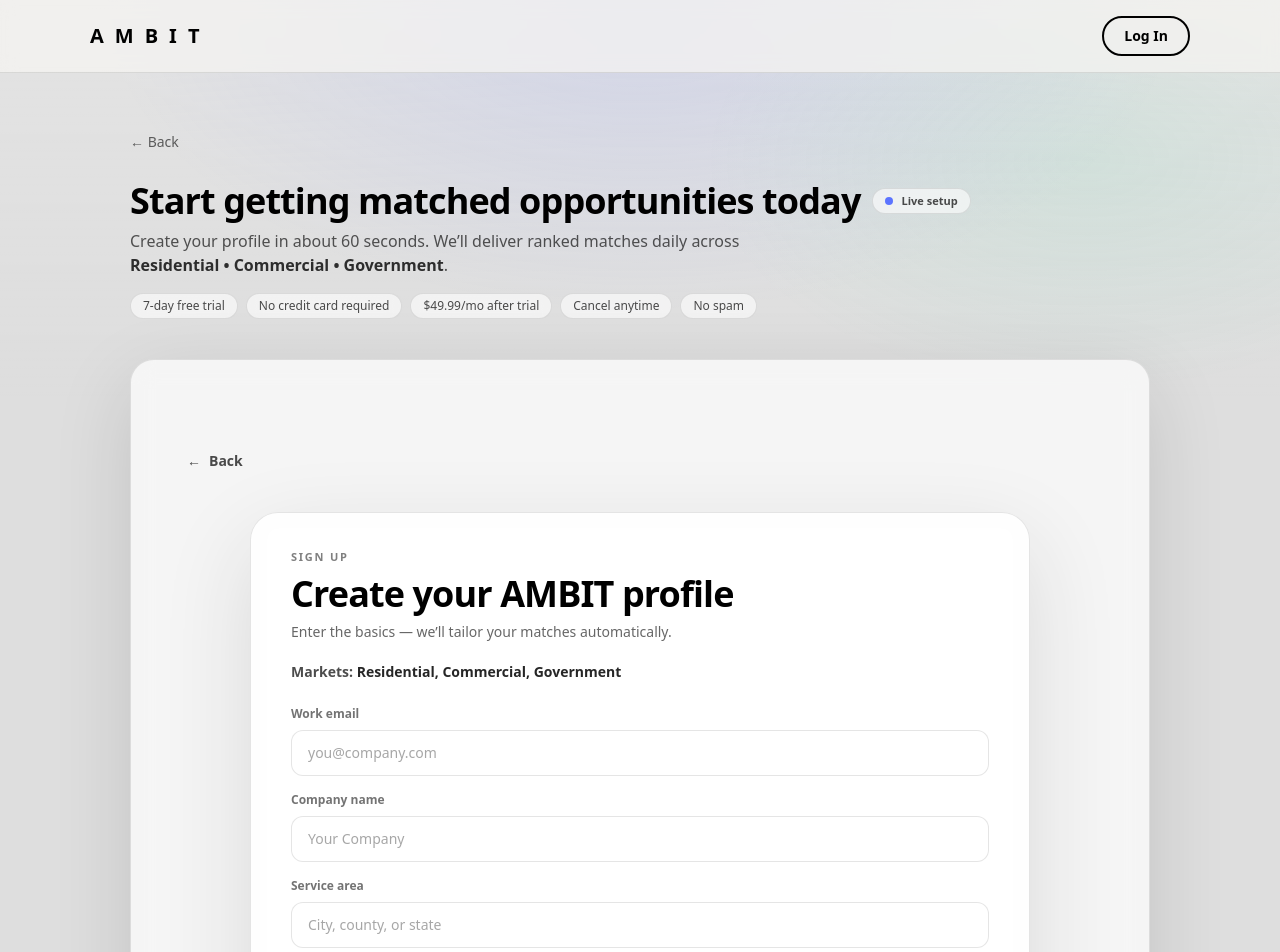
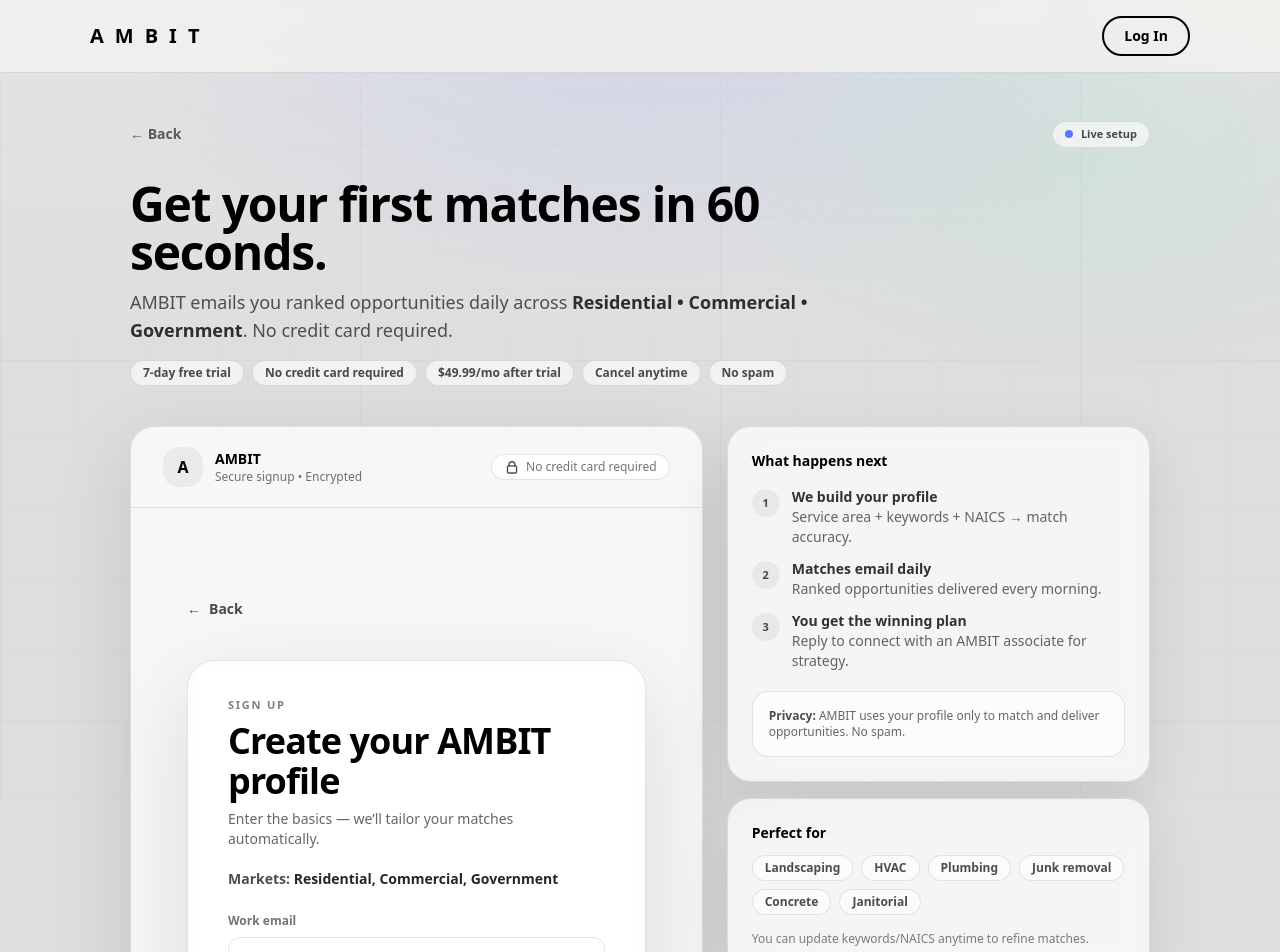
Before and after one commit to seansevrix/ambit, a Next.js app: page /get-started in a window 1280 px wide. Shown: the top 952 px of the page. Built offline with nearby package versions, Linux system fonts and the light colour scheme; no server answers.

Commit message:
Reorder company fields and polish get-started

```diff
--- a/app/get-started/GetStartedClient.tsx
+++ b/app/get-started/GetStartedClient.tsx
@@ -36,8 +36,8 @@ export default function GetStartedClient() {
   // but we don't show "Market: X" anymore.
   const intent = useMemo(() => normalizeMarket(sp.get("intent")), [sp]);
 
+  const [companyName, setCompanyName] = useState("");
   const [email, setEmail] = useState("");
-  const [companyName, setCompanyName] = useState("");
   const [serviceArea, setServiceArea] = useState("");
   const [keywords, setKeywords] = useState("");
   const [naics, setNaics] = useState("");
--- a/app/get-started/page.tsx
+++ b/app/get-started/page.tsx
@@ -11,22 +11,36 @@ const TRUST_BADGES = [
   "No spam",
 ];
 
+function LockIcon() {
+  return (
+    <svg viewBox="0 0 24 24" className="h-4 w-4" fill="none" aria-hidden="true">
+      <path
+        d="M7.5 10.2V8.6a4.5 4.5 0 0 1 9 0v1.6"
+        stroke="currentColor"
+        strokeWidth="2"
+        strokeLinecap="round"
+      />
+      <path
+        d="M6.8 10.2h10.4c.9 0 1.6.7 1.6 1.6v7.6c0 .9-.7 1.6-1.6 1.6H6.8c-.9 0-1.6-.7-1.6-1.6v-7.6c0-.9.7-1.6 1.6-1.6Z"
+        stroke="currentColor"
+        strokeWidth="2"
+      />
+    </svg>
+  );
+}
+
 function LoadingFallback() {
   return (
     <div className="h-[420px] flex items-center justify-center">
-      <div className="w-full max-w-xl rounded-3xl border border-black/10 bg-white/70 backdrop-blur-md p-6 shadow-[0_24px_80px_rgba(0,0,0,0.10)]">
+      <div className="w-full max-w-xl rounded-3xl border border-black/10 bg-white/75 backdrop-blur-md p-6 shadow-[0_24px_80px_rgba(0,0,0,0.10)]">
         <div className="flex items-start gap-3">
           <div className="h-10 w-10 rounded-2xl bg-black/5 flex items-center justify-center">
             <div className="h-5 w-5 animate-spin rounded-full border-2 border-black/20 border-t-black/60" />
           </div>
 
           <div className="min-w-0">
-            <div className="text-black text-base font-semibold">
-              Getting your setup ready…
-            </div>
-            <div className="text-black/60 text-sm mt-0.5">
-              Loading your profile builder.
-            </div>
+            <div className="text-black text-base font-semibold">Getting your setup ready…</div>
+            <div className="text-black/60 text-sm mt-0.5">Loading your profile builder.</div>
           </div>
         </div>
 
@@ -34,9 +48,7 @@ function LoadingFallback() {
           <div className="h-full w-[55%] bg-black/30" />
         </div>
 
-        <div className="mt-4 text-xs text-black/50">
-          One moment — this usually takes a second.
-        </div>
+        <div className="mt-4 text-xs text-black/50">One moment — this usually takes a second.</div>
       </div>
     </div>
   );
@@ -45,69 +57,164 @@ function LoadingFallback() {
 export default function Page() {
   return (
     <main className="min-h-screen text-black">
-      {/* Base background tone (behind the site-wide grid) */}
+      {/* Base tone */}
       <div className="pointer-events-none fixed inset-0 -z-[90] bg-[#DEDEDE]" />
 
-      {/* Soft depth (also behind grid) */}
+      {/* Blueprint grid (minor + major) */}
+      <div className="pointer-events-none fixed inset-0 -z-[85]">
+        {/* minor */}
+        <div className="absolute inset-0 opacity-[0.10] [background-image:linear-gradient(to_right,rgba(0,0,0,0.14)_1px,transparent_1px),linear-gradient(to_bottom,rgba(0,0,0,0.14)_1px,transparent_1px)] [background-size:72px_72px]" />
+        {/* major */}
+        <div className="absolute inset-0 opacity-[0.06] [background-image:linear-gradient(to_right,rgba(0,0,0,0.20)_1px,transparent_1px),linear-gradient(to_bottom,rgba(0,0,0,0.20)_1px,transparent_1px)] [background-size:360px_360px]" />
+      </div>
+
+      {/* Soft depth */}
       <div className="pointer-events-none fixed inset-0 -z-[80]">
         <div className="absolute inset-0 bg-[radial-gradient(900px_520px_at_50%_0%,rgba(92,116,255,0.16),transparent_60%)]" />
         <div className="absolute inset-0 bg-[radial-gradient(700px_420px_at_85%_20%,rgba(52,211,153,0.10),transparent_55%)]" />
         <div className="absolute inset-0 bg-gradient-to-b from-white/[0.18] via-transparent to-transparent" />
       </div>
 
-      <div className="mx-auto max-w-[1100px] px-6 py-14 lg:px-10">
-        {/* Back link */}
-        <Link href="/" className="text-sm text-black/60 hover:text-black">
+      <div className="mx-auto max-w-[1100px] px-6 py-12 lg:px-10">
+        {/* Top row */}
+        <div className="flex items-center justify-between">
+          <Link href="/" className="text-sm font-semibold text-black/60 hover:text-black">
             ← Back
           </Link>
 
-        {/* Header */}
-        <div className="mt-7">
-          <div className="flex flex-wrap items-center gap-3">
-            <h1 className="text-4xl font-black tracking-tight">
-              Start getting matched opportunities today
-            </h1>
-
-            {/* Live pill */}
-            <span className="inline-flex items-center gap-2 rounded-full border border-black/10 bg-white/60 px-3 py-1 text-[11px] font-semibold text-black/70 backdrop-blur">
+          <div className="inline-flex items-center gap-2 rounded-full border border-black/10 bg-white/60 px-3 py-1 text-[11px] font-semibold text-black/70 backdrop-blur">
             <span className="relative flex h-2 w-2">
               <span className="absolute inline-flex h-full w-full animate-ping rounded-full bg-[#5C74FF] opacity-30" />
               <span className="relative inline-flex h-2 w-2 rounded-full bg-[#5C74FF]" />
             </span>
             Live setup
-            </span>
+          </div>
         </div>
 
-          <p className="mt-2 max-w-2xl text-black/65">
-            Create your profile in about 60 seconds. We’ll deliver ranked matches daily across{" "}
-            <span className="font-semibold text-black/80">
-              Residential • Commercial • Government
-            </span>
-            .
+        {/* Header */}
+        <div className="mt-8">
+          <div className="max-w-3xl">
+            <h1 className="text-4xl sm:text-5xl font-black tracking-tight">
+              Get your first matches in 60 seconds.
+            </h1>
+
+            <p className="mt-3 text-base sm:text-lg text-black/65">
+              AMBIT emails you ranked opportunities daily across{" "}
+              <span className="font-semibold text-black/80">Residential • Commercial • Government</span>.
+              No credit card required.
             </p>
 
-          {/* Trust bar */}
+            {/* Trust row */}
             <div className="mt-4 flex flex-wrap gap-2">
               {TRUST_BADGES.map((t) => (
                 <span
                   key={t}
-                className="rounded-full border border-black/10 bg-white/60 px-3 py-1 text-xs text-black/70 backdrop-blur"
+                  className="rounded-full border border-black/10 bg-white/60 px-3 py-1 text-xs font-semibold text-black/70 backdrop-blur"
                 >
                   {t}
                 </span>
               ))}
             </div>
           </div>
+        </div>
 
-        {/* Form container (landing-vibe glass card) */}
-        <div className="mt-10 rounded-3xl border border-black/10 bg-white/70 backdrop-blur-md p-6 shadow-[0_24px_80px_rgba(0,0,0,0.12)] sm:p-8">
+        {/* Main layout */}
+        <div className="mt-10 grid gap-6 lg:grid-cols-[1.15fr_0.85fr]">
+          {/* Form card */}
+          <div className="rounded-3xl border border-black/10 bg-white/75 backdrop-blur-md shadow-[0_24px_80px_rgba(0,0,0,0.12)]">
+            <div className="flex items-center justify-between border-b border-black/10 px-6 py-5 sm:px-8">
+              <div className="flex items-center gap-3">
+                <div className="h-10 w-10 rounded-2xl bg-black/5 flex items-center justify-center font-black">
+                  A
+                </div>
+                <div>
+                  <div className="text-sm font-black">AMBIT</div>
+                  <div className="text-xs text-black/55">Secure signup • Encrypted</div>
+                </div>
+              </div>
+
+              <div className="hidden sm:flex items-center gap-2 text-xs text-black/55">
+                <span className="inline-flex items-center gap-1.5 rounded-full border border-black/10 bg-white/60 px-3 py-1 backdrop-blur">
+                  <span className="text-black/70">
+                    <LockIcon />
+                  </span>
+                  No credit card required
+                </span>
+              </div>
+            </div>
+
+            <div className="px-6 py-6 sm:px-8 sm:py-8">
               <Suspense fallback={<LoadingFallback />}>
                 <GetStartedClient />
               </Suspense>
+
+              <div className="mt-6 text-center text-xs text-black/45">
+                Tip: Keywords + NAICS makes matching dramatically more accurate.
+              </div>
+            </div>
           </div>
 
-        <div className="mt-6 text-center text-xs text-black/45">
-          Tip: Keywords are the “magic” — services, equipment, materials, and job types.
+          {/* Right side: trust + “what happens next” */}
+          <aside className="space-y-4">
+            <div className="rounded-3xl border border-black/10 bg-white/70 backdrop-blur-md p-6 shadow-[0_18px_55px_rgba(0,0,0,0.10)]">
+              <div className="text-sm font-black">What happens next</div>
+
+              <div className="mt-4 space-y-3 text-sm text-black/70">
+                <div className="flex gap-3">
+                  <div className="mt-0.5 h-7 w-7 shrink-0 rounded-full bg-black/5 flex items-center justify-center text-[11px] font-black text-black/70">
+                    1
+                  </div>
+                  <div>
+                    <div className="font-semibold text-black/80">We build your profile</div>
+                    <div className="text-black/60">Service area + keywords + NAICS → match accuracy.</div>
+                  </div>
+                </div>
+
+                <div className="flex gap-3">
+                  <div className="mt-0.5 h-7 w-7 shrink-0 rounded-full bg-black/5 flex items-center justify-center text-[11px] font-black text-black/70">
+                    2
+                  </div>
+                  <div>
+                    <div className="font-semibold text-black/80">Matches email daily</div>
+                    <div className="text-black/60">Ranked opportunities delivered every morning.</div>
+                  </div>
+                </div>
+
+                <div className="flex gap-3">
+                  <div className="mt-0.5 h-7 w-7 shrink-0 rounded-full bg-black/5 flex items-center justify-center text-[11px] font-black text-black/70">
+                    3
+                  </div>
+                  <div>
+                    <div className="font-semibold text-black/80">You get the winning plan</div>
+                    <div className="text-black/60">Reply to connect with an AMBIT associate for strategy.</div>
+                  </div>
+                </div>
+              </div>
+
+              <div className="mt-5 rounded-2xl border border-black/10 bg-white/70 p-4 text-xs text-black/60">
+                <span className="font-semibold text-black/70">Privacy:</span> AMBIT uses your profile only to match and
+                deliver opportunities. No spam.
+              </div>
+            </div>
+
+            <div className="rounded-3xl border border-black/10 bg-white/70 backdrop-blur-md p-6 shadow-[0_18px_55px_rgba(0,0,0,0.10)]">
+              <div className="text-sm font-black">Perfect for</div>
+              <div className="mt-3 flex flex-wrap gap-2">
+                {["Landscaping", "HVAC", "Plumbing", "Junk removal", "Concrete", "Janitorial"].map((t) => (
+                  <span
+                    key={t}
+                    className="rounded-full border border-black/10 bg-white/60 px-3 py-1 text-xs font-semibold text-black/70"
+                  >
+                    {t}
+                  </span>
+                ))}
+              </div>
+
+              <div className="mt-4 text-xs text-black/50">
+                You can update keywords/NAICS anytime to refine matches.
+              </div>
+            </div>
+          </aside>
         </div>
       </div>
     </main>
```
Lines whose indentation alone changed are shown as unchanged.
